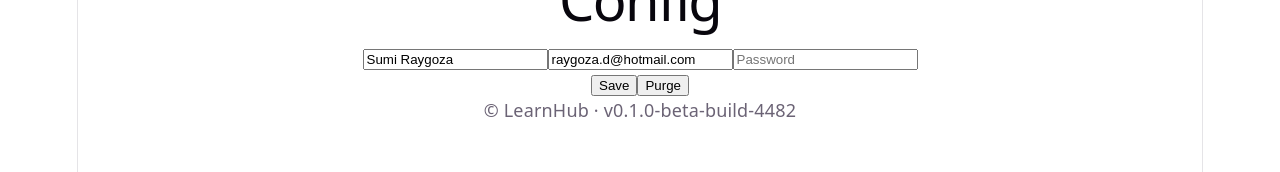
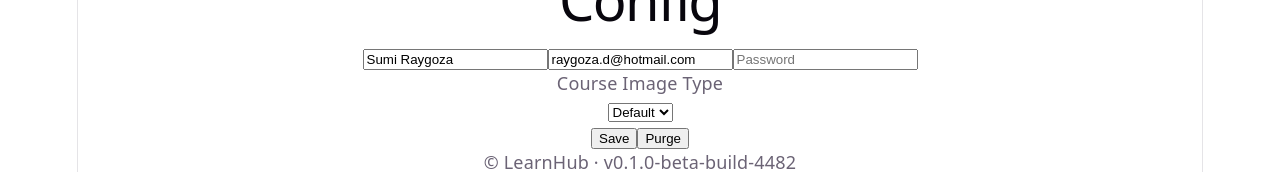
Before and after one commit to Illusion137/ACM-Hack-2026, a React (Vite) app: page /#dashboard in a window 1280 px wide. Both pictures are taken after a click on the button 683 px from the left and 40 px from the top of the page. Shown: the part 404-576 px from the top of the page. Built offline with nearby package versions, Linux system fonts and the light colour scheme; the HTML template or start-up script is replaced by a standard one.

Commit message:
Added dropdown for changing image type to config page

```diff
--- a/src/App.tsx
+++ b/src/App.tsx
@@ -77,7 +77,7 @@ export default function App() {
       <main className="content">
         {page === 'dashboard' && <Dashboard courses={courses} openCourse={openCourse} user={user} />}
         {page === 'courses' && (
-          <Courses courses={courses} setCourses={setCourses} openCourse={openCourse} />
+          <Courses courses={courses} setCourses={setCourses} openCourse={openCourse} user={user} />
         )}
         {page === 'detail' && selected && (
           <CourseDetail course={selected} courses={courses} setCourses={setCourses} openQuiz={openQuiz} />
--- a/src/components/Courses.tsx
+++ b/src/components/Courses.tsx
@@ -1,13 +1,14 @@
 import { useState } from 'react'
-import type { Course, SetCourses } from '../types'
+import type { Course, SetCourses, User } from '../types'
 
 interface CoursesProps {
   courses: Course[]
   setCourses: SetCourses
   openCourse: (id: number) => void
+  user: User
 }
 
-export default function Courses({ courses, setCourses, openCourse }: CoursesProps) {
+export default function Courses({ courses, setCourses, openCourse, user }: CoursesProps) {
   const [query, setQuery] = useState('')
   const [category, setCategory] = useState('All')
 
@@ -58,7 +59,18 @@ export default function Courses({ courses, setCourses, openCourse }: CoursesProp
       <div className="grid">
         {filtered.map((c) => (
           <div className="card">
-            <img src={c.image} onClick={() => openCourse(c.id)} />
+            { (user.imageType == "Default") ?
+              <img src={c.image} onClick={() => openCourse(c.id)} /> : null
+            }
+            { (user.imageType == "Dogs") ?
+              <img src={c.dogimage} onClick={() => openCourse(c.id)} /> : null
+            }
+            { (user.imageType == "Cats") ?
+              <img src={c.catimage} onClick={() => openCourse(c.id)} /> : null
+            }
+            { (user.imageType == "Birds") ?
+              <img src={c.birdimage} onClick={() => openCourse(c.id)} /> : null
+            }
             <div className="card-body">
               <p className="code">{c.code}</p>
               <h3 onClick={() => openCourse(c.id)}>{c.title}</h3>
--- a/src/components/Dashboard.tsx
+++ b/src/components/Dashboard.tsx
@@ -66,7 +66,18 @@ export default function Dashboard({ courses, openCourse, user }: DashboardProps)
       <div className="grid">
         {enrolled.map((c) => (
           <div className="card" onClick={() => openCourse(c.id)}>
-            <img src={c.image} />
+            { (user.imageType == "Default") ?
+              <img src={c.image} onClick={() => openCourse(c.id)} /> : null
+            }
+            { (user.imageType == "Dogs") ?
+              <img src={c.dogimage} onClick={() => openCourse(c.id)} /> : null
+            }
+            { (user.imageType == "Cats") ?
+              <img src={c.catimage} onClick={() => openCourse(c.id)} /> : null
+            }
+            { (user.imageType == "Birds") ?
+              <img src={c.birdimage} onClick={() => openCourse(c.id)} /> : null
+            }
             <div className="card-body">
               <h3>{c.title}</h3>
               <p className="faint">Started {formatDate(c.startDate)}</p>
--- a/src/components/Settings.tsx
+++ b/src/components/Settings.tsx
@@ -10,6 +10,7 @@ interface SettingsProps {
 export default function Settings({ user, setUser, setCourses }: SettingsProps) {
   const [name, setName] = useState(user.name)
   const [email, setEmail] = useState(user.email)
+  const [imageType, setImageType] = useState(user.imageType)
   const [password, setPassword] = useState("")
   const [message, setMessage] = useState('')
 
@@ -17,7 +18,7 @@ export default function Settings({ user, setUser, setCourses }: SettingsProps) {
     e.preventDefault();
     if (password == user.password)
     {
-      setUser({ name: name, email: email, avatar: user.avatar, password: user.password });
+      setUser({ name: name, email: email, avatar: user.avatar, password: user.password, imageType: imageType });
       setMessage("Profile updated!");
     }
     else
@@ -27,6 +28,8 @@ export default function Settings({ user, setUser, setCourses }: SettingsProps) {
   }
 
   const purge = () => {
+    if (password == user.password)
+    {
       setCourses((prev) =>
         prev.map((c) => ({
           ...c,
@@ -36,6 +39,11 @@ export default function Settings({ user, setUser, setCourses }: SettingsProps) {
       )
       setMessage("Courses purged!");
     }
+    else
+    {
+      setMessage("Incorrect password!");
+    }
+  }
 
   return (
     <div>
@@ -43,7 +51,14 @@ export default function Settings({ user, setUser, setCourses }: SettingsProps) {
       <form onSubmit={save} className="form">
         <input value={name} onChange={(e) => setName(e.target.value)} placeholder="Name" />
         <input value={email} onChange={(e) => setEmail(e.target.value)} placeholder="Email" />
-        <input  onChange={(e) => setPassword(e.target.value)} placeholder="Password" />
+        <input type="password" onChange={(e) => setPassword(e.target.value)} placeholder="Password" />
+        <p>Course Image Type</p>
+        <select value={imageType} onChange={(e) => setImageType(e.target.value)}>
+          <option>Default</option>
+          <option>Dogs</option>
+          <option>Cats</option>
+          <option>Birds</option>
+        </select>
         {message && <p className="error">{message}</p>}
         <div className="row">
           <button className="btn-a" type="submit">Save</button>
--- a/src/data.ts
+++ b/src/data.ts
@@ -344,6 +344,7 @@ export const users: User[] = [
     email: 'raygoza.d@hotmail.com',
     avatar: 'https://avatars.githubusercontent.com/u/68447327?v=4',
     password: 'password',
+    imageType: 'Default',
     bio: 'Computer science student interested in mobile development.',
     links: ['https://github.com/Illusion137', 'https://sumii.me'],
   },
@@ -351,13 +352,15 @@ export const users: User[] = [
     name: 'Camelia Mosor',
     email: 'camelia@nau.edu',
     avatar: 'https://avatars.githubusercontent.com/u/109781893?v=4',
-    password: 'password'
+    password: 'password',
+    imageType: 'Default',
   },
   {
     name: 'Imournate',
     email: 'IWantThisAsMyName@gmail.com',
     avatar: 'https://avatars.githubusercontent.com/u/48367869?v=4',
-    password: 'password12345'
+    password: 'password',
+    imageType: 'Default',
   },
 ]
 
--- a/src/types.ts
+++ b/src/types.ts
@@ -43,6 +43,7 @@ export interface User {
   email: string
   avatar: string
   password: string
+  imageType: string
   bio?: string
   links?: string[]
 }
```
Lines whose indentation alone changed are shown as unchanged.
